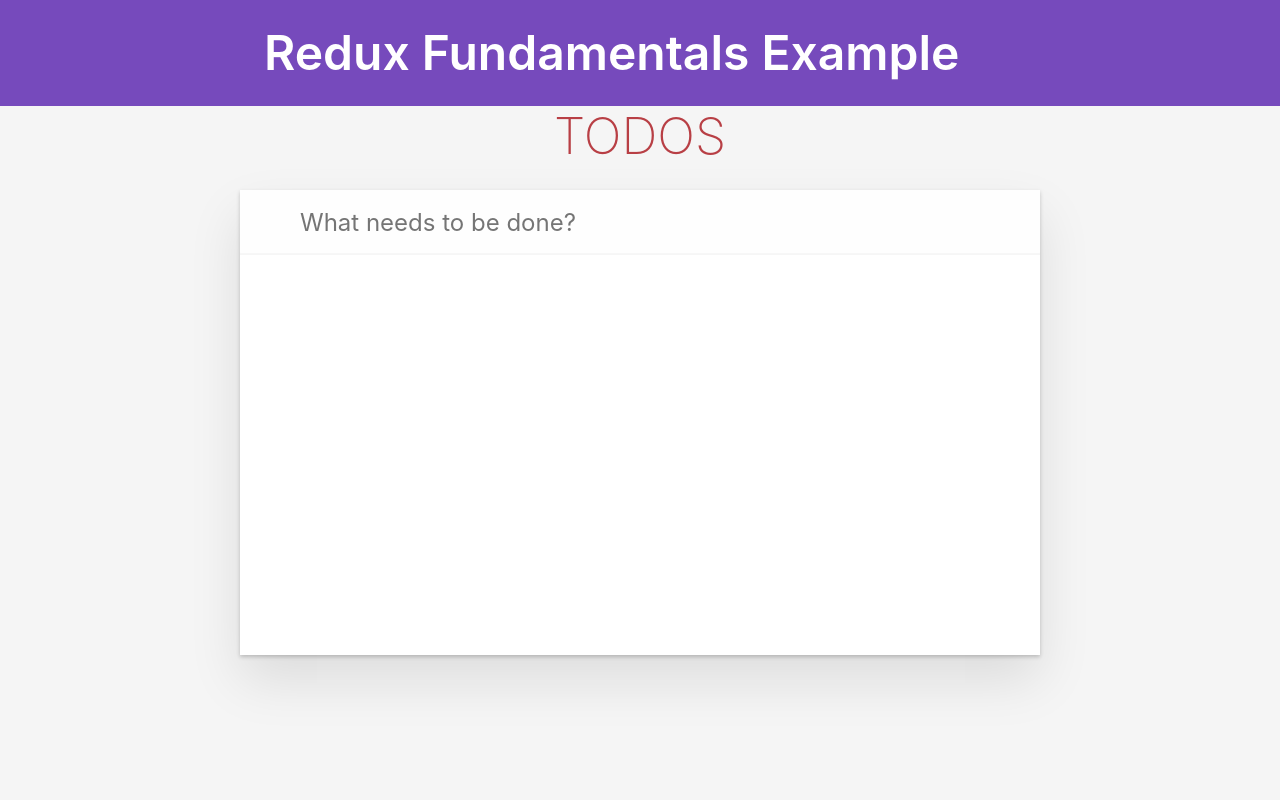
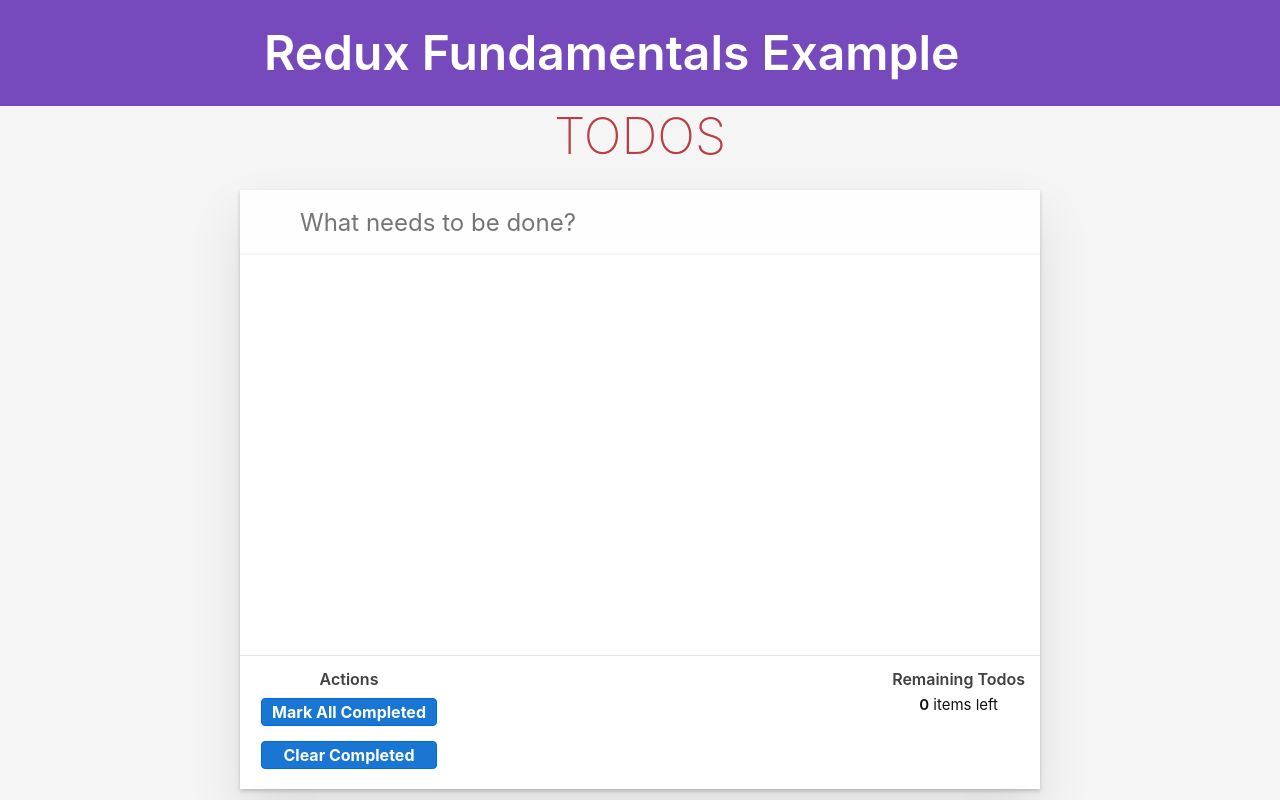
Before and after one commit to thanhlongnguyen140499/redux-fundamental-docs-sample, a React (Create React App) app: page / in a window 1280 px wide. Built offline with nearby package versions, Linux system fonts and the light colour scheme; what miragejs would draw is missing.

Commit message:
master: update - show list on UI

```diff
--- a/src/App.js
+++ b/src/App.js
@@ -1,6 +1,7 @@
 import React from 'react'
 import TodoList from './features/todos/TodoList'
 import Header from './features/header/Header'
+import Footer from './features/footer/Footer'
 
 function App() {
   return (
@@ -16,6 +17,7 @@
           <div className="todoapp">
             <Header />
             <TodoList />
+            <Footer />
           </div>
         </section>
       </main>
--- a/src/features/footer/Footer.js
+++ b/src/features/footer/Footer.js
@@ -1,9 +1,36 @@
 import React from 'react'
+import { useSelector } from 'react-redux'
+
+const RemainingTodos = ({ count }) => {
+  const suffix = count === 1 ? '' : 's'
+
+  return (
+    <div className="todo-count">
+      <h5>Remaining Todos</h5>
+      <strong>{count}</strong> item{suffix} left
+    </div>
+  )
+}
 
 const Footer = () => {
+  const todosRemaining = useSelector((state) => {
+    const uncompletedTodos = state.todos.filter((todo) => !todo.completed)
+    return uncompletedTodos.length
+  })
+
   return (
-    <footer className="">
+    <footer className="footer">
+      <div className="actions">
+        <h5>Actions</h5>
+        <button className="button" onClick={() => {}}>
+          Mark All Completed
+        </button>
+        <button className="button" onClick={() => {}}>
+          Clear Completed
+        </button>
+      </div>
 
+      <RemainingTodos count={todosRemaining} />
     </footer>
   )
 }
--- a/src/features/todos/TodoList.js
+++ b/src/features/todos/TodoList.js
@@ -1,15 +1,15 @@
 import React from 'react'
-import { useSelector } from 'react-redux'
+import { shallowEqual, useSelector } from 'react-redux'
 import TodoListItem from './TodoListItem'
 
 const selectTodoIds = (state) => state.todos.map((todo) => todo.id)
 
 const TodoList = () => {
-  const todoIds = useSelector(selectTodoIds)
+  const todoIds = useSelector(selectTodoIds, shallowEqual)
 
   // since `todos` is an array, we can loop over it
   const renderedListItems = todoIds.map((todoId) => {
-    return <TodoListItem key={todoId} todo={todoId} />
+    return <TodoListItem key={todoId} id={todoId} />
   })
 
   return <ul className="todo-list">{renderedListItems}</ul>
--- a/src/features/todos/TodoListItem.js
+++ b/src/features/todos/TodoListItem.js
@@ -15,6 +15,7 @@
 
 const TodoListItem = ({ id }) => {
   const todo = useSelector((state) => selectTodoById(state, id))
+  console.log('todo === ', todo)
   const { text, completed, color } = todo
 
   return (
```
